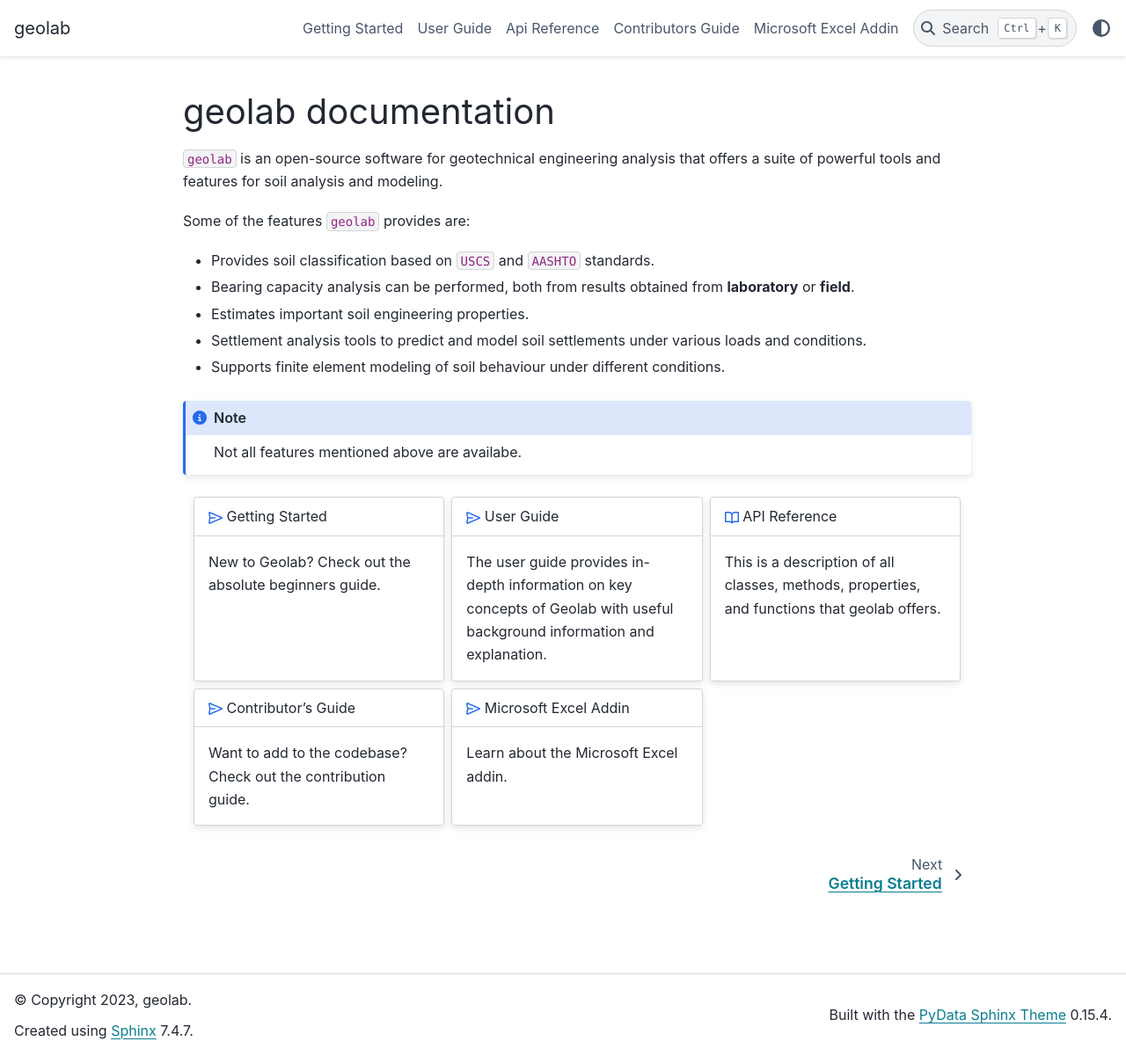
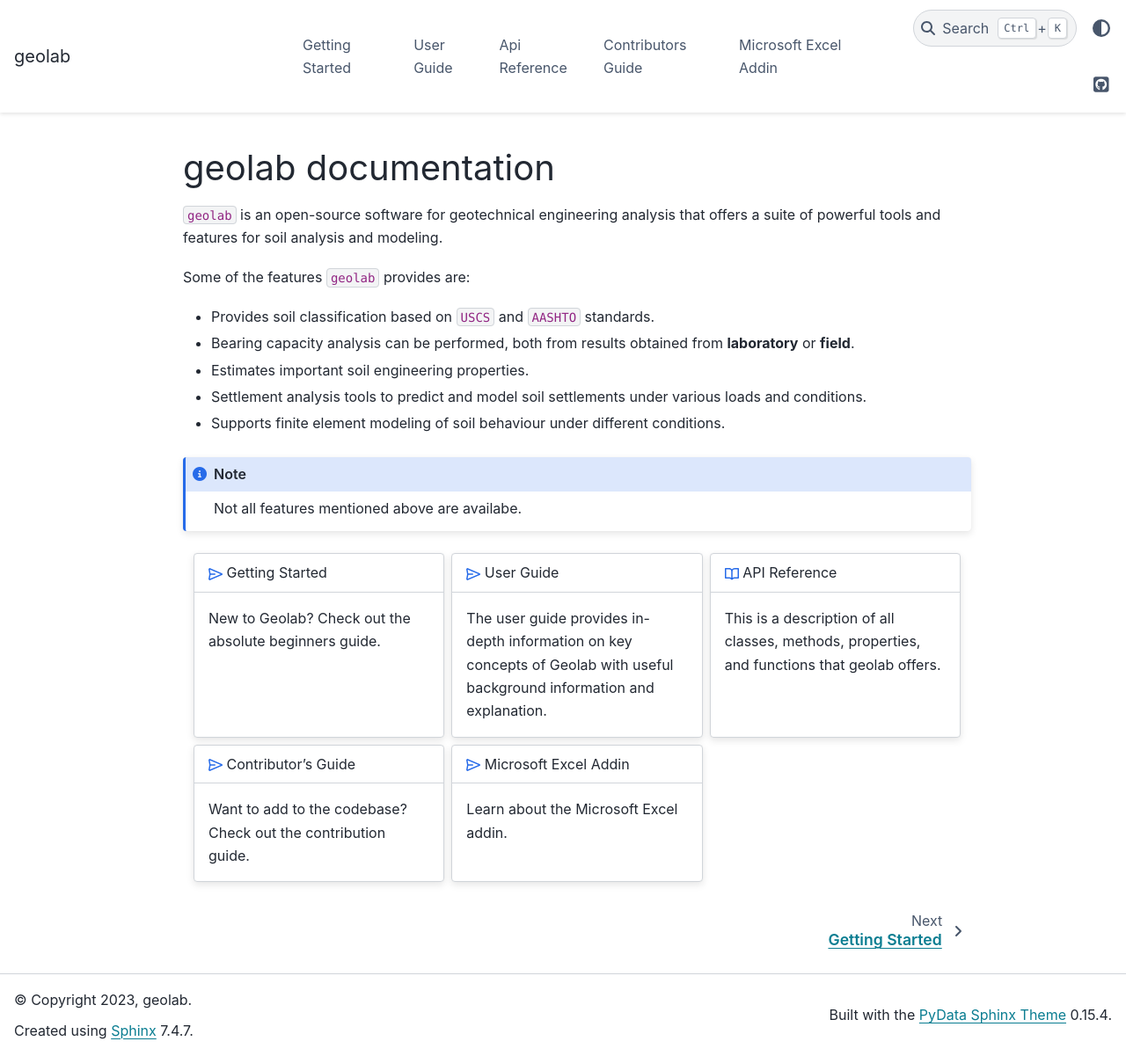
Before and after one commit to patrickboateng/geolysis, a Sphinx documentation site: the page built from docs/source/index.rst, in a window 1280 px wide and 1201 px high. Shown: the whole window at 88% size. Built offline with Sphinx 7.4.7 and the PyData theme 0.15.4, drawn with Linux system fonts in a browser that asks for light colours.

Commit message:
added html theme options

```diff
--- a/docs/source/conf.py
+++ b/docs/source/conf.py
@@ -46,3 +46,13 @@
 html_theme = "pydata_sphinx_theme"
 html_title = "geolab"
 html_static_path = ["_static"]
+html_theme_options = {
+    "icon_links": [
+        {
+            "name": "GitHub",
+            "url": "https://github.com/patrickboateng/geolab",
+            "icon": "fab fa-github-square",
+            "type": "fontawesome",
+        },
+    ],
+}
```
